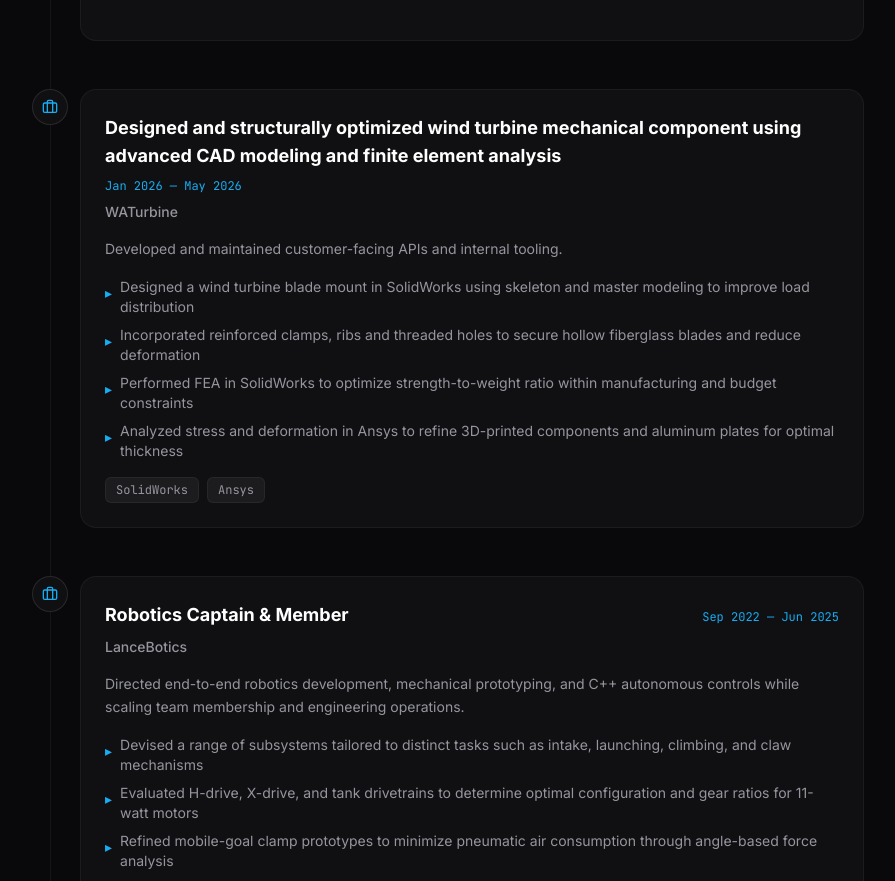
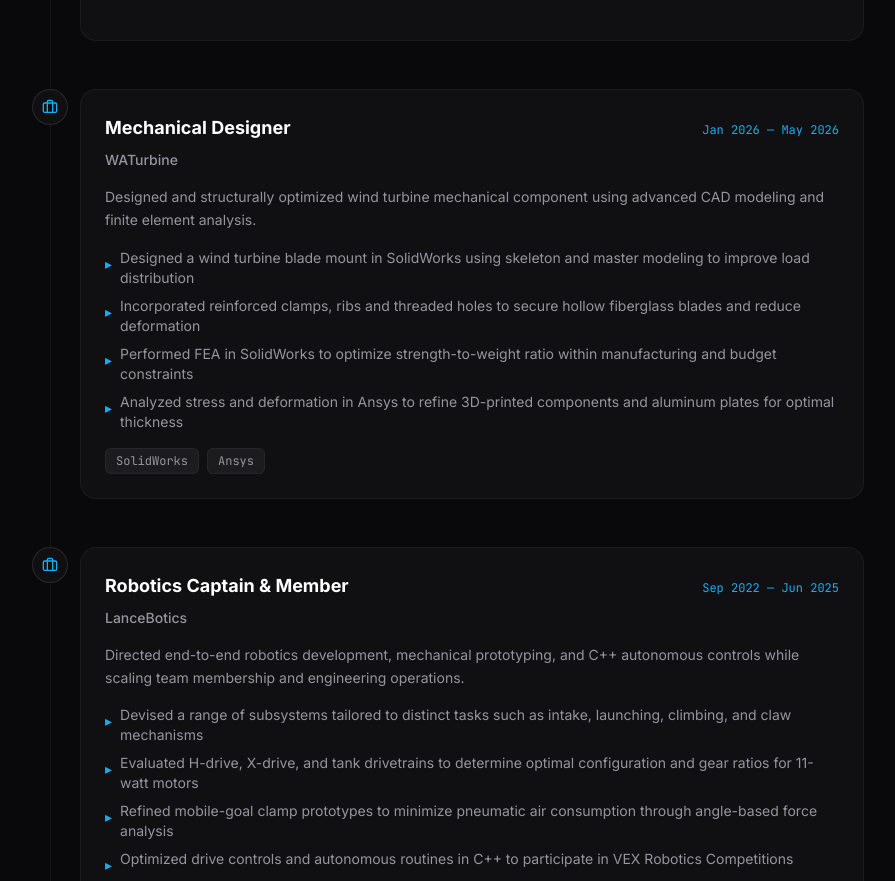
Before and after one commit to choi9948/Seunghee-Choi-Portfolio, a React (Vite) app: page /experience in a window 1280 px wide. Shown: the part 1217-2098 px from the top of the page, without its empty margins (192-1087 px from the left). Built offline with nearby package versions, Linux system fonts and the light colour scheme; what @radix-ui/themes would draw is missing.

Commit message:
Update role and description for WATurbine entry

```diff
--- a/src/pages/Experience.tsx
+++ b/src/pages/Experience.tsx
@@ -36,10 +36,10 @@
       },
       {
         id: '3',
-        role: 'Designed and structurally optimized wind turbine mechanical component using advanced CAD modeling and finite element analysis',
+        role: 'Mechanical Designer',
         company: 'WATurbine',
         period: 'Jan 2026 — May 2026',
-        description: 'Developed and maintained customer-facing APIs and internal tooling.',
+        description: 'Designed and structurally optimized wind turbine mechanical component using advanced CAD modeling and finite element analysis.',
         achievements: [
           'Designed a wind turbine blade mount in SolidWorks using skeleton and master modeling to improve load distribution',
           'Incorporated reinforced clamps, ribs and threaded holes to secure hollow fiberglass blades and reduce deformation',
```
